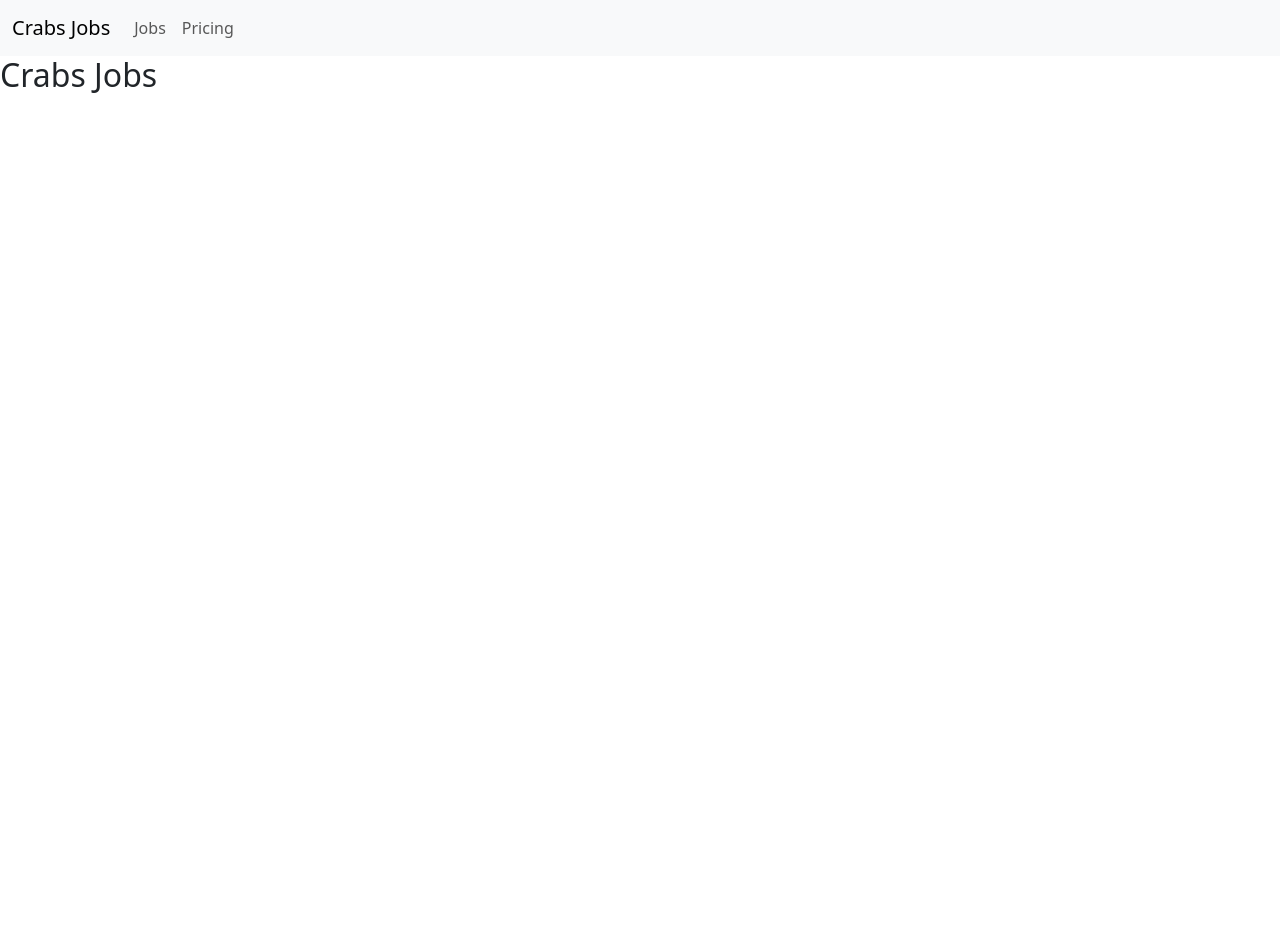
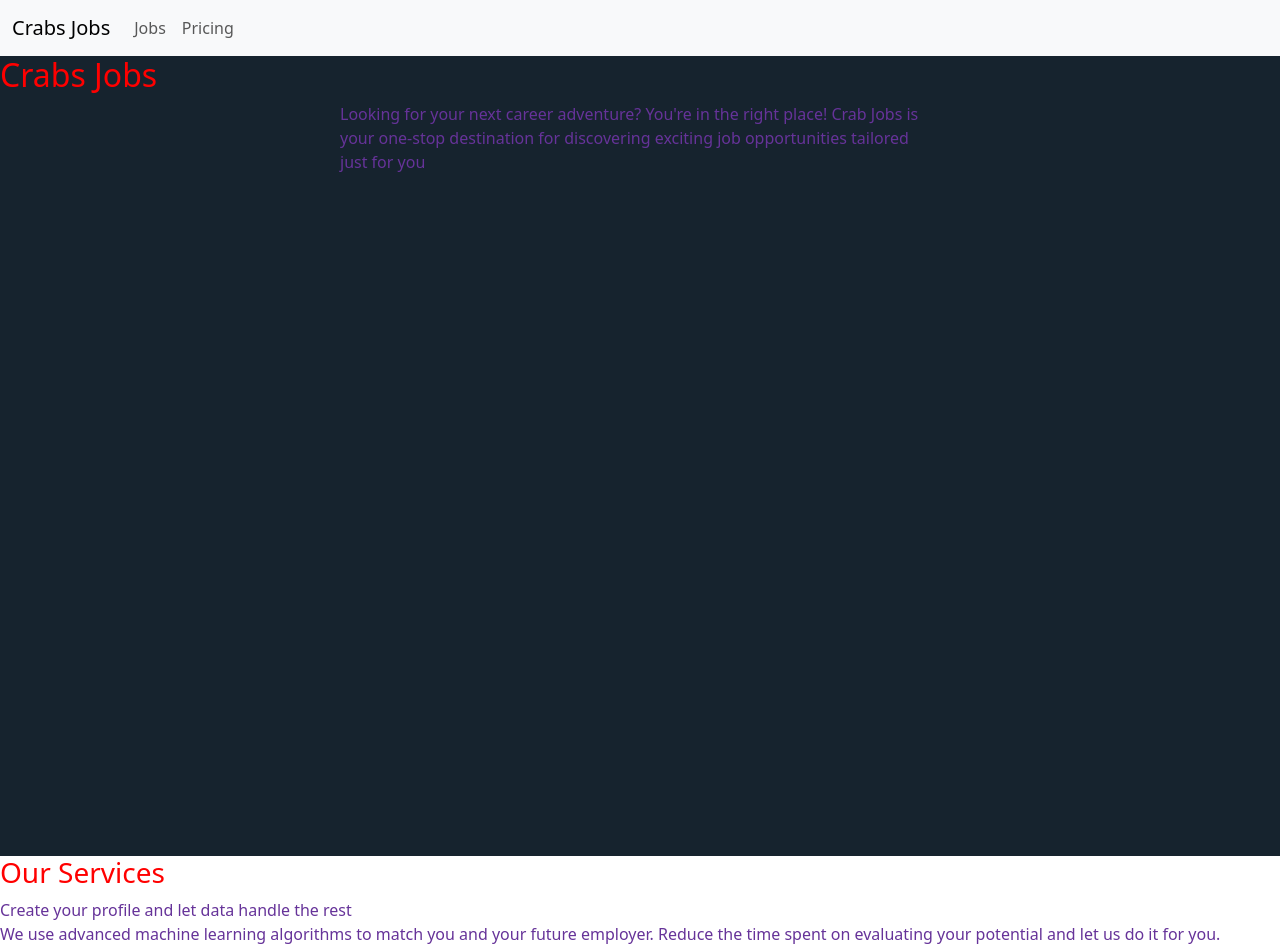
Before and after one commit to alexander784/Jobless-corner, a React (Create React App) app: page / in a window 1280 px wide. Shown: the top 952 px of the page. Before the commit the page ends 800 px from the top, so only its background shows below. Built offline with nearby package versions, Linux system fonts and the light colour scheme.

Commit message:
Structure Home component

```diff
--- a/src/App.css
+++ b/src/App.css
@@ -1,38 +1,27 @@
-.App {
-  text-align: center;
+*body{
+  background-color: #212529; ;
+}
+.welcome{
+  height: 100vh;
+  margin: auto;
+  background-color: #16232e;
+}
+.welcome-container{
+  color: red;
+}
+.services{
+  height: 100vh;
+}
+.work{
+  height: 100vh;
 }
 
-.App-logo {
-  height: 40vmin;
-  pointer-events: none;
+
+
+.h2{
+  color: rebeccapurple;
 }
 
-@media (prefers-reduced-motion: no-preference) {
-  .App-logo {
-    animation: App-logo-spin infinite 20s linear;
-  }
+p{
+  color: rebeccapurple;
 }
-
-.App-header {
-  background-color: #282c34;
-  min-height: 100vh;
-  display: flex;
-  flex-direction: column;
-  align-items: center;
-  justify-content: center;
-  font-size: calc(10px + 2vmin);
-  color: white;
-}
-
-.App-link {
-  color: #61dafb;
-}
-
-@keyframes App-logo-spin {
-  from {
-    transform: rotate(0deg);
-  }
-  to {
-    transform: rotate(360deg);
-  }
-}
--- a/src/App.js
+++ b/src/App.js
@@ -1,4 +1,4 @@
-import './App.css';
+import "./App.css";
 import NavBar from './components/Layout/NavBar';
 import Nav from 'react-bootstrap/Nav';
 import 'bootstrap/dist/css/bootstrap.min.css';
@@ -6,7 +6,6 @@ import {
   BrowserRouter as Router,
   Route,Routes
 } from 'react-router-dom';
-// import { Route, Router, Routes } from 'react-router-dom';
 import Home from './pages/Home';
 
 
--- a/src/pages/Home.js
+++ b/src/pages/Home.js
@@ -1,12 +1,64 @@
 import React from 'react'
+import "../App.css";
 
 const Home = () => {
   return (
     <div className='welcome-container'>
+      <div className='welcome'>
+
+
         <h2>Crabs Jobs</h2>
 
+        <p className='mx-auto' style={{maxWidth:"600px"}}>
 
+        Looking for your next career adventure? You're in the right place! Crab Jobs is your one-stop destination for discovering exciting job
+         opportunities tailored just for you
+         </p>
+
+         </div>
+
+
+ <div className="benefits-features">
+  <div className='services'>
+          <h3>Our Services</h3>
+          <p>
+          Create your profile and let data handle the rest
+          <br/>
+          We use advanced machine learning algorithms to match you and your future employer. Reduce the time spent on evaluating your potential and let us do it for you.
+
+
+          </p>
+          </div>
+          <div className="ben-feat">
+            <div className="work">
+              <h5>HOw we Work </h5>
+              <p>
+              We have five simple steps to get you into you dream job, discover the process and be proud of the process.
+
+              </p>
+              <div className='how-work'>
+                <p>
+                We have five simple steps to get you into you dream job, discover the process and be proud of the process.
+
+                </p>
+
+              </div>
+              <div className="feat">
+              <h5>Features: </h5>
+              <p>
+                Add a Job
+              </p>
+            </div>
+            </div>
+
+          </div>
     </div>
+
+
+          {/* <FOoter/> */}
+    </div>
+
+
   )
 }
 
```
